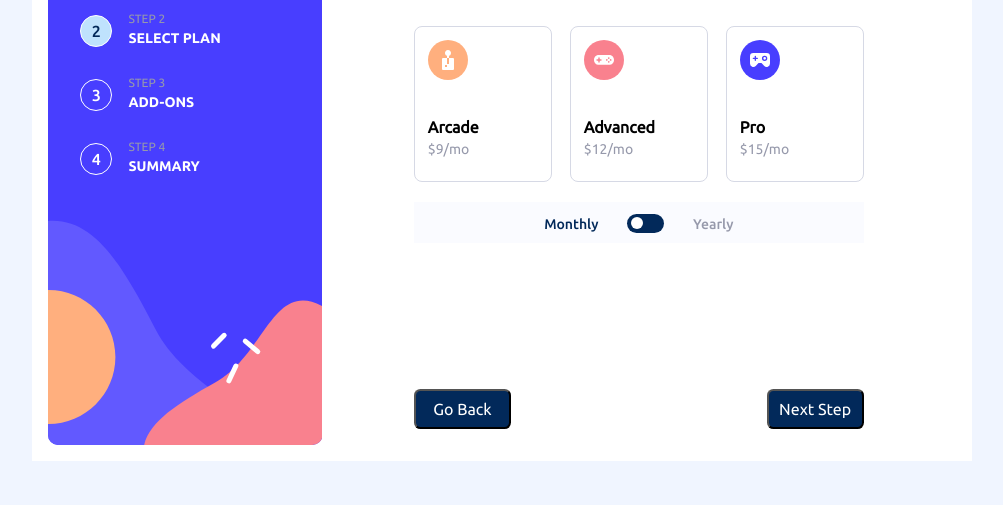
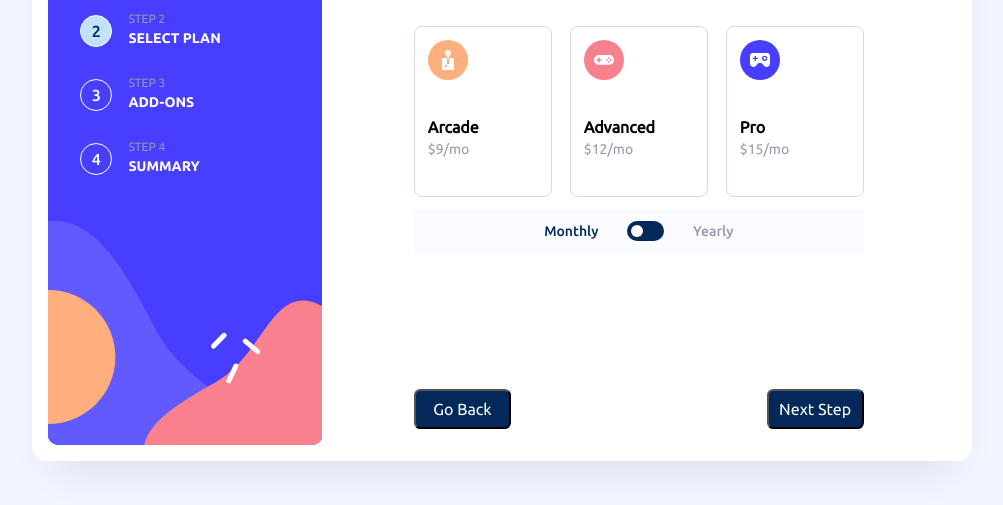
Before and after one commit to codeofhel/Multi-step-form, a plain HTML site: page index.html in a window 1280 px wide. Both pictures are taken after a click on the button "Next Step". Shown: the part 239-744 px from the top of the page, without its empty margins (138-1141 px from the left). Drawn offline with Linux system fonts and the light colour scheme.

Commit message:
alteração altura maxima dos cards

```diff
--- a/style.css
+++ b/style.css
@@ -267,7 +267,7 @@ main {
     color: var(--clr-neutral);
 }
 
-.menu__bullet.bulletOn{
+.menu__bullet.bulletOn {
     background-color: var(--clr-menu-active-bullet);
     color: var(--clr-secondary);
 }
@@ -290,7 +290,7 @@ main {
     padding-inline: 1.8rem;
 }
 
-.step div {
+.step>div {
     padding-bottom: 0.5rem;
 }
 
@@ -313,7 +313,8 @@ main {
 .planItem {
     display: flex;
     width: 100%;
-    /* max-height: 4.81rem; */
+    max-height: 3.7rem;
+    padding-bottom: 1rem;
 }
 
 .planItem img {
@@ -476,6 +477,8 @@ input:checked~label .slider:before {
         padding: 1rem;
         max-height: 37.5rem;
         height: 100vh;
+        box-shadow: 0px 25px 40px -20px rgba(0, 0, 0, 0.10);
+        border-radius: 0.9rem;
     }
 
     .menu__steps {
@@ -534,6 +537,8 @@ input:checked~label .slider:before {
 
     .planItem {
         flex-direction: column;
+        max-height: 9rem;
+        padding-bottom: 1.5rem;
     }
 
     .planItem img {
```
